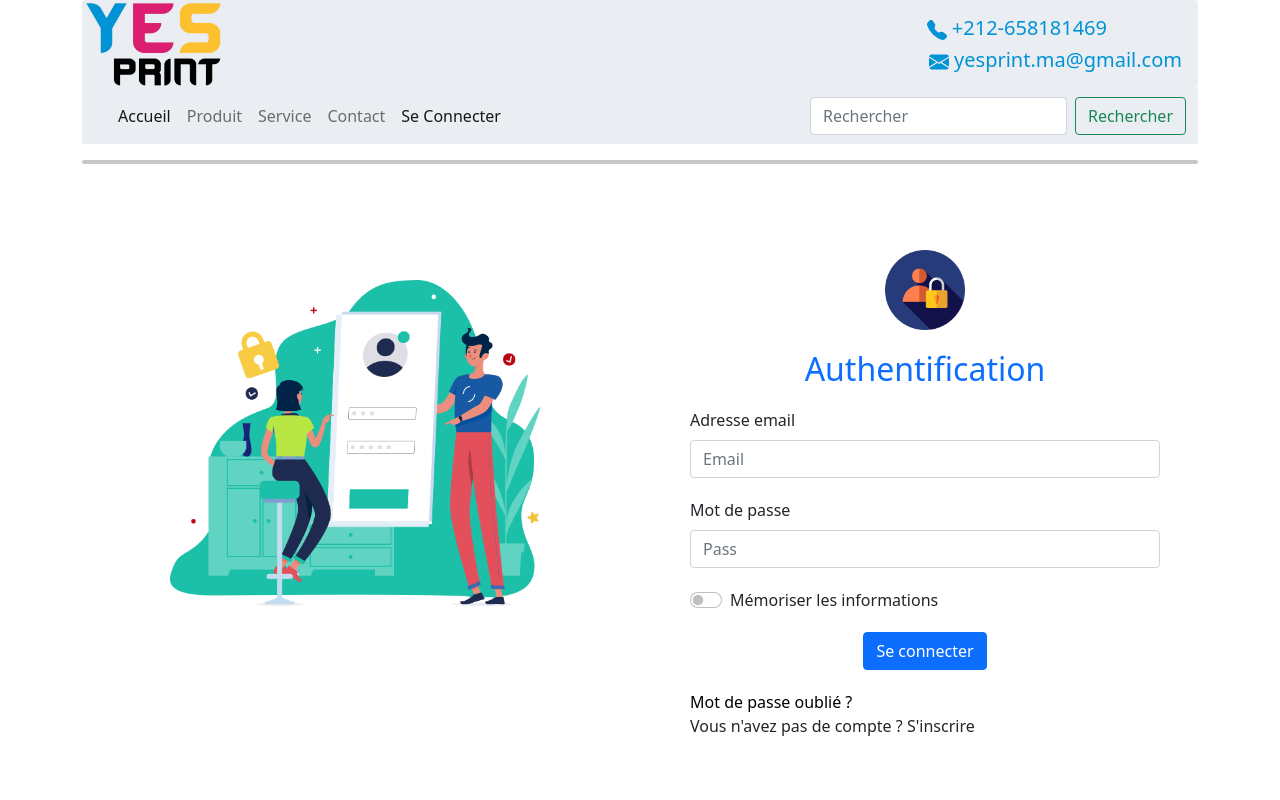
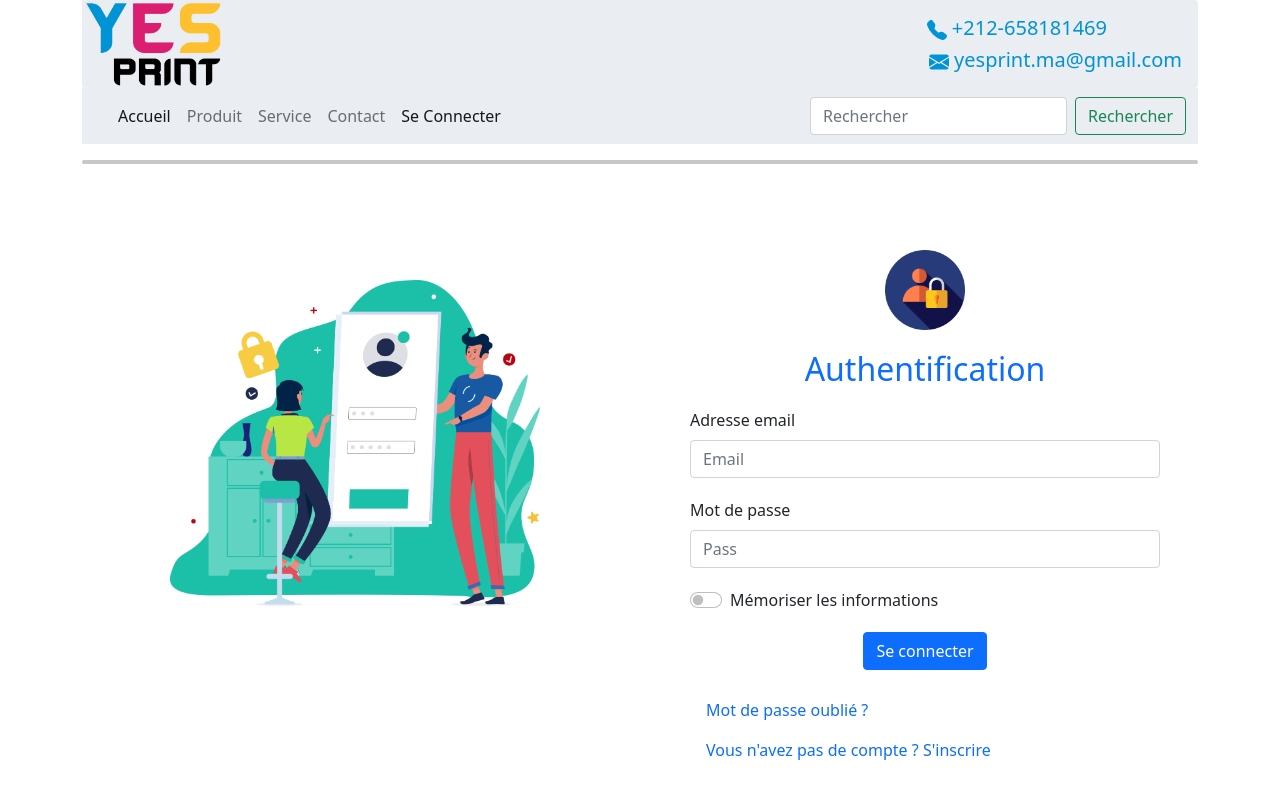
Before and after one commit to DarifElmehdi/yesprint, a React (Create React App) app: page /connect in a window 1280 px wide. Shown: the top 800 px of the page. Built offline with nearby package versions, Linux system fonts and the light colour scheme.

Commit message:
Login Route fix !

```diff
--- a/src/comp/Connect.js
+++ b/src/comp/Connect.js
@@ -1,6 +1,6 @@
 import React from 'react';
-import {Button, Col, Container, Form, FormGroup, Row , Image} from "react-bootstrap";
-
+import {Button, Col, Container, Form, FormGroup, Row , Image , Nav} from "react-bootstrap";
+import {NavLink} from 'react-router-dom';
 const Connect = () => {
     return (
             <Container>
@@ -34,8 +34,8 @@ const Connect = () => {
                             Se connecter
                         </Button>
                         </FormGroup>
-                        <a href="/" style={{color :'#000' , textDecoration : 'none'}} >Mot de passe oublié ?</a><br/>
-                        <a href="inscrit" style={{color :'#262626' , textDecoration : 'none'}} >Vous n'avez pas de compte ? S'inscrire</a>
+                        <Nav.Link as={NavLink} to="/">{"Mot de passe oublié ?"}</Nav.Link>
+                        <Nav.Link as={NavLink} to="/inscrit">{"Vous n'avez pas de compte ? S'inscrire"}</Nav.Link>
                     </Form>
                     </Col>
                 </Row>
--- a/src/comp/Registre.js
+++ b/src/comp/Registre.js
@@ -1,6 +1,6 @@
 import React from 'react';
-import {Button, Col, Container, Form, FormGroup, Row , Image } from "react-bootstrap";
-
+import {Button, Col, Container, Form, FormGroup, Row , Image , Nav } from "react-bootstrap";
+import {NavLink} from 'react-router-dom';
 const Registre = () => {
     return (
             <Container>
@@ -43,6 +43,7 @@ const Registre = () => {
                             S'inscrire
                         </Button>
                         </FormGroup>
+                        <Nav.Link as={NavLink} to="/connect">{"Vous avez déjà un compte? Se connecter"}</Nav.Link>
                     </Form>
                     </Col>
                     <Col sm={6} style={{padding : '20px'}}>
```
